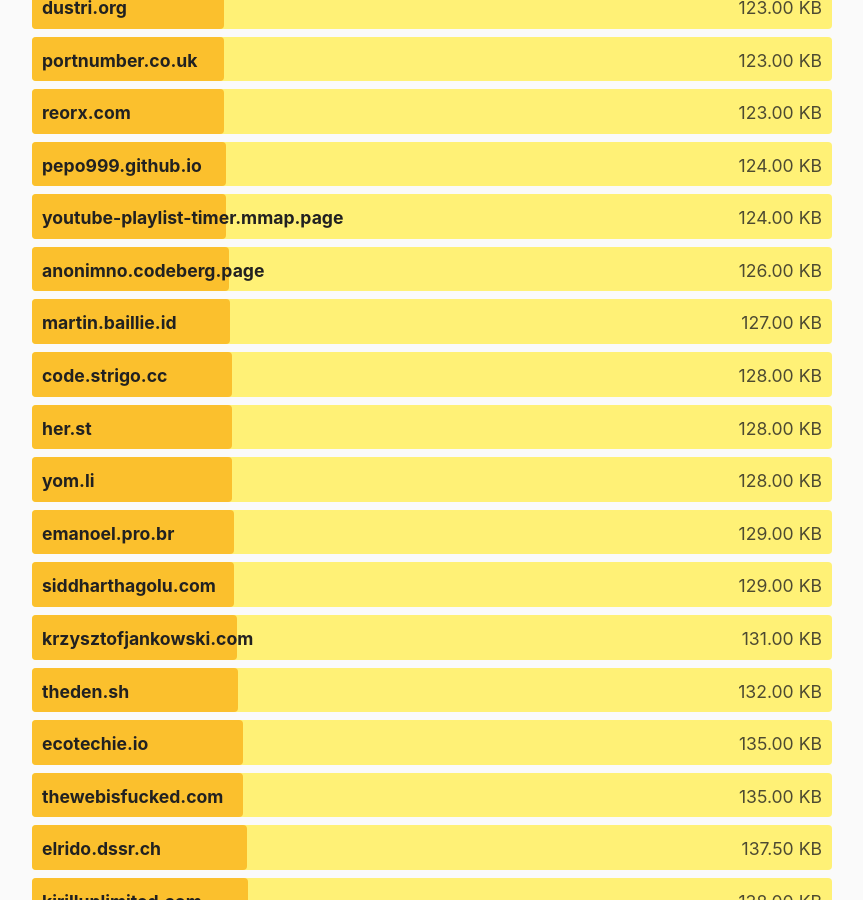
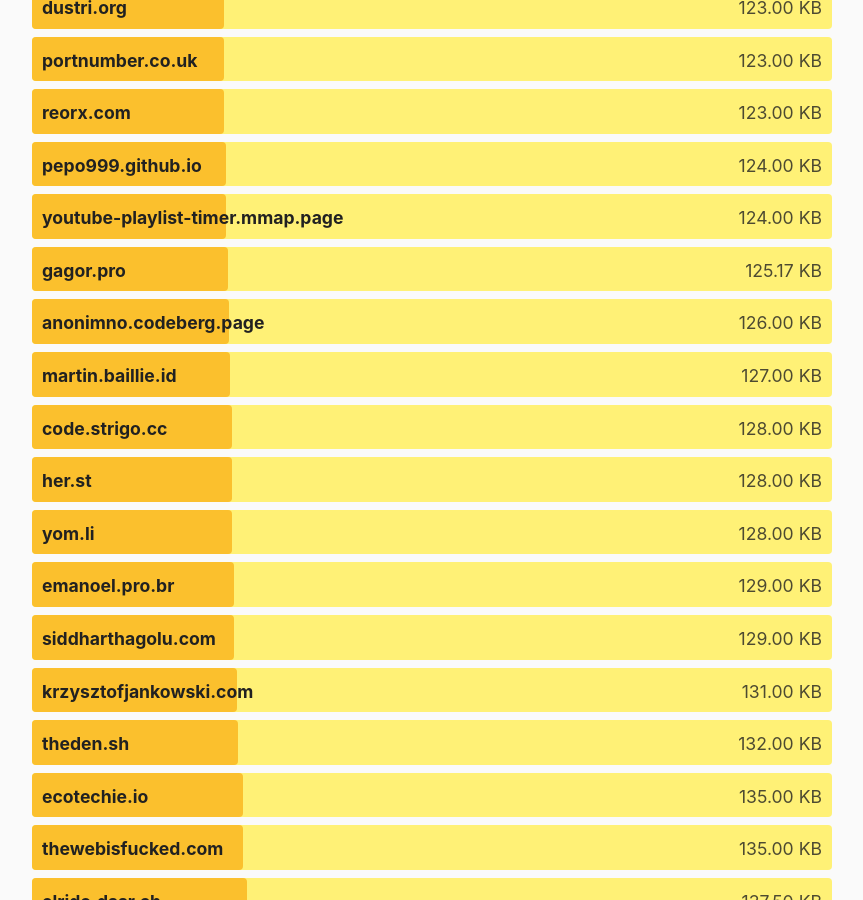
Before and after one commit to kevquirk/512kb.club, a Jekyll site: the page built from index.md, in a window 1280 px wide and 900 px high, scrolled down 26680 px. Shown: the whole window, without its empty margins (208-1071 px from the left). Built offline with Jekyll 4.4.1, drawn with Linux system fonts in a browser that asks for light colours.

Commit message:
Squeeze few more bytes

```diff
--- a/_data/sites.yml
+++ b/_data/sites.yml
@@ -3840,5 +3840,5 @@
 
 - domain: gagor.pro
   url: https://gagor.pro/
-  size: 154.6
+  size: 125.17
   last_checked: 2024-04-16
```
